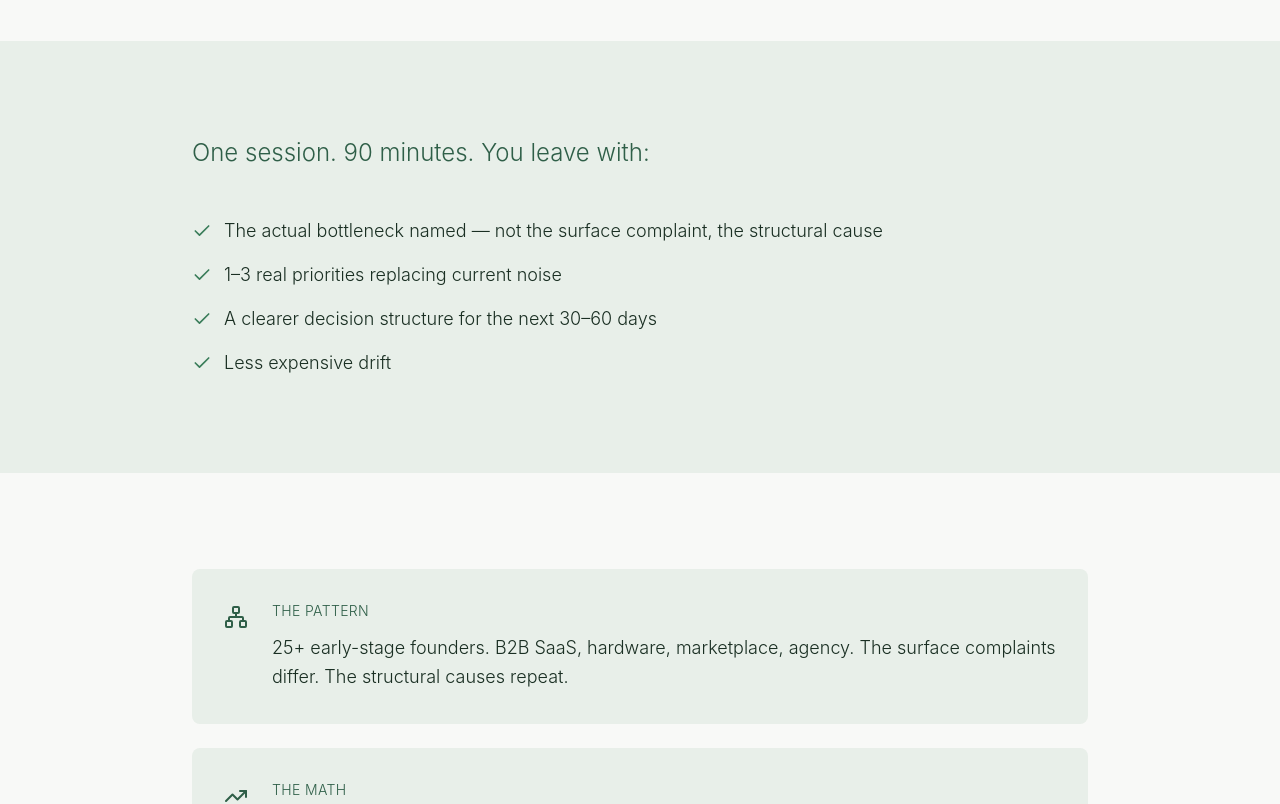
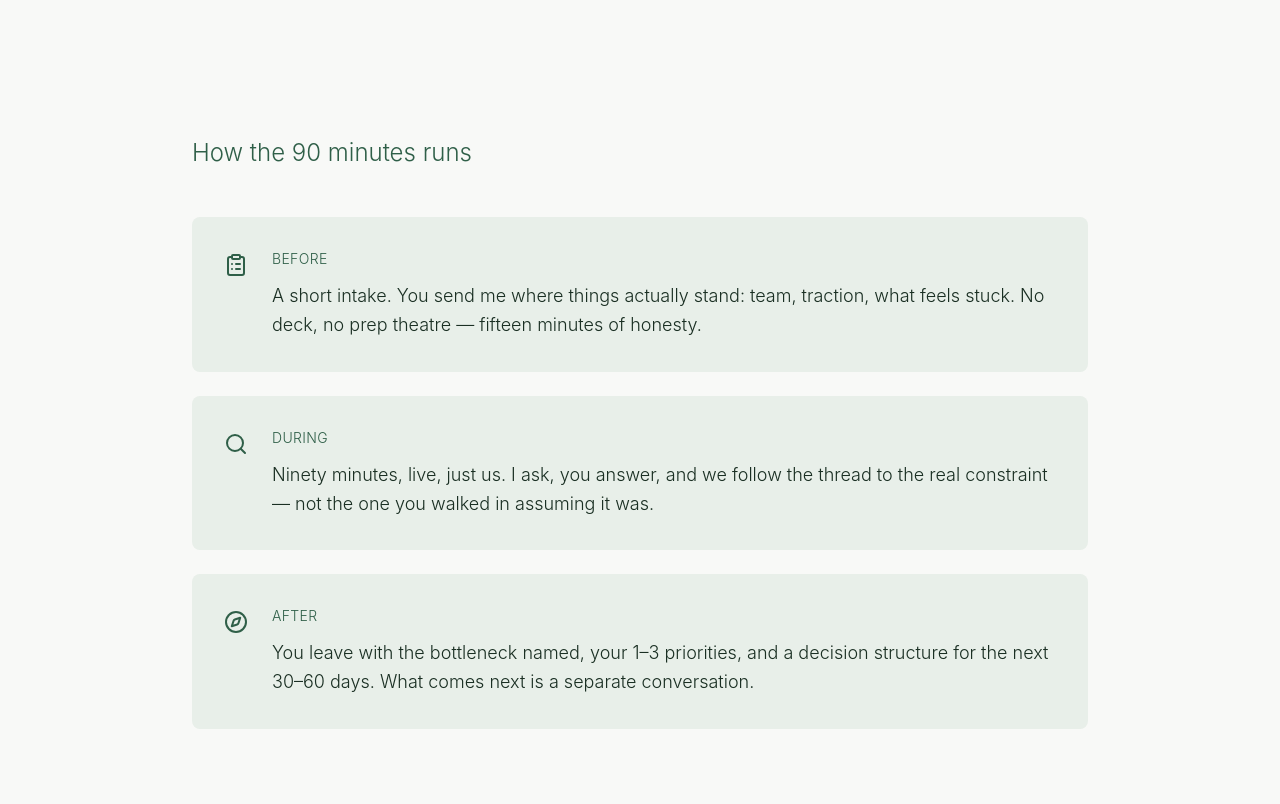
Before and after one commit to napcae/iamtrung.com, a Next.js app: page /founder-diagnostic in a window 1280 px wide. Shown: the part 2180-2984 px from the top of the page. Built offline with nearby package versions, Linux system fonts and the light colour scheme.

Commit message:
founder-diagnostic: remove price, add 'How it runs' section
Remove the $299 anchor from the CTA so price lives in the qualifying
conversation. Add a content-silent before/during/after section to answer
the certainty objection without exposing the diagnostic method.

```diff
--- a/app/founder-diagnostic/page.tsx
+++ b/app/founder-diagnostic/page.tsx
@@ -1,5 +1,5 @@
 import Link from "next/link"
-import { ArrowRight, ArrowLeft, Check, AlertCircle, Target, Network, TrendingUp, Lightbulb } from "lucide-react"
+import { ArrowRight, ArrowLeft, Check, AlertCircle, Target, Network, TrendingUp, Lightbulb, ClipboardList, Search, Compass } from "lucide-react"
 import { Button } from "@/components/ui/button"
 import { Navigation } from "@/components/navigation"
 import { SocialIcons } from "@/components/social-icons"
@@ -104,6 +104,45 @@ export default function FounderDiagnosticPage() {
           </div>
         </section>
 
+        {/* Section: How it runs */}
+        <section className="py-24 px-6 md:px-12 lg:px-24">
+          <div className="w-full max-w-4xl mx-auto">
+            <h2 className="text-2xl font-light mb-12 text-earth-accent">How the 90 minutes runs</h2>
+
+            <div className="space-y-6 text-lg font-light leading-relaxed">
+              <div className="bg-earth-light rounded-lg p-8 flex gap-6">
+                <ClipboardList className="h-6 w-6 text-earth-accent flex-shrink-0 mt-1" />
+                <div>
+                  <h3 className="text-sm text-earth-accent uppercase tracking-wide font-light mb-3">Before</h3>
+                  <p>
+                    A short intake. You send me where things actually stand: team, traction, what feels stuck. No deck, no prep theatre &mdash; fifteen minutes of honesty.
+                  </p>
+                </div>
+              </div>
+
+              <div className="bg-earth-light rounded-lg p-8 flex gap-6">
+                <Search className="h-6 w-6 text-earth-accent flex-shrink-0 mt-1" />
+                <div>
+                  <h3 className="text-sm text-earth-accent uppercase tracking-wide font-light mb-3">During</h3>
+                  <p>
+                    Ninety minutes, live, just us. I ask, you answer, and we follow the thread to the real constraint &mdash; not the one you walked in assuming it was.
+                  </p>
+                </div>
+              </div>
+
+              <div className="bg-earth-light rounded-lg p-8 flex gap-6">
+                <Compass className="h-6 w-6 text-earth-accent flex-shrink-0 mt-1" />
+                <div>
+                  <h3 className="text-sm text-earth-accent uppercase tracking-wide font-light mb-3">After</h3>
+                  <p>
+                    You leave with the bottleneck named, your 1&ndash;3 priorities, and a decision structure for the next 30&ndash;60 days. What comes next is a separate conversation.
+                  </p>
+                </div>
+              </div>
+            </div>
+          </div>
+        </section>
+
         {/* Section 4: Deliverables */}
         <section className="py-24 px-6 md:px-12 lg:px-24 bg-earth-light">
           <div className="w-full max-w-4xl mx-auto">
@@ -179,7 +218,7 @@ export default function FounderDiagnosticPage() {
         <section className="py-24 px-6 md:px-12 lg:px-24 bg-earth-light">
           <div className="w-full max-w-3xl mx-auto text-center">
             <p className="text-3xl font-normal mb-12">
-              $299. 90 minutes.
+              One session. 90 minutes. One answer.
             </p>
             <Button
               asChild
```
